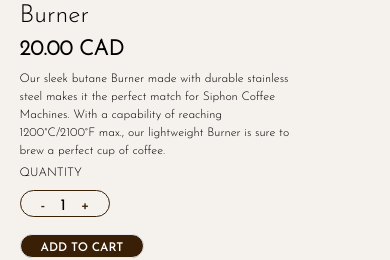
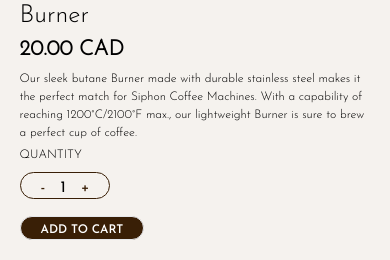
Before and after one commit to smchng/DistillBrew, a Next.js app: page /products/burner in a window 390 px wide. Shown: the part 411-671 px from the top of the page. Built offline with nearby package versions, Linux system fonts and the light colour scheme.

Commit message:
text sizing

```diff
--- a/components/product/productDetails.tsx
+++ b/components/product/productDetails.tsx
@@ -29,7 +29,7 @@ export const ProductDetail = ({
             <p className="text-[25px]">{title}</p>
             <p className="font-bold">{price}</p>
           </div>
-          <p className="max-w-[80%] text-2xs md:text-xs">{detail}</p>
+          <p className="sm:max-w-[80%] text-2xs md:text-xs">{detail}</p>
           <div className="my-[1vw]">
             <p className="text-2xs">QUANTITY</p>
             <Toggle />
--- a/pages/howTo.tsx
+++ b/pages/howTo.tsx
@@ -132,10 +132,12 @@ export default function Home() {
           />
         ))}
       </div>
-      <InstructionDots
-        totalItems={totalItemsWithBanner}
-        activeIndex={activeIndex}
-      />
+      <div className="hidden md:block">
+        <InstructionDots
+          totalItems={totalItemsWithBanner}
+          activeIndex={activeIndex}
+        />
+      </div>
     </div>
   );
 }
--- a/pages/index.tsx
+++ b/pages/index.tsx
@@ -53,7 +53,7 @@ export default function Home() {
           className="h-screen object-cover"
         />
         <div className="absolute inset-0 flex flex-col items-center justify-center text-center">
-          <h1 className=" max-w-[80vw] text-white  text-[40px] md:text-[50px]">
+          <h1 className=" text-white leading-none text-[40px] md:text-[50px]">
             Every cup matters
           </h1>
           <p className=" max-w-[80vw] md:max-w-[40vw] text-white max-w-[40vw]  pb-[3vh]  text-[18px] md:text-[20px]">
```
